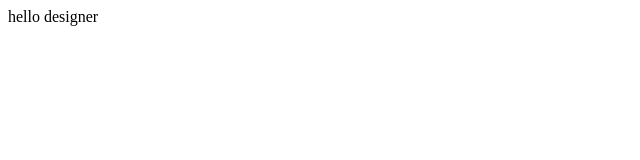
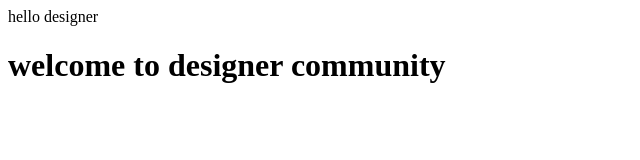
Before and after one commit to reihuneomd/this-is-my-design, a plain HTML site: page index.html in a window 1280 px wide. Shown: the whole page, without its empty margins (0-640 px from the left). Drawn offline with Linux system fonts and the light colour scheme.

Commit message:
added a thing

```diff
--- a/index.html
+++ b/index.html
@@ -5,5 +5,6 @@
     </head>
     <body>
 hello designer
+<h1>welcome to designer community</h1>
     </body>
 </html>
```
